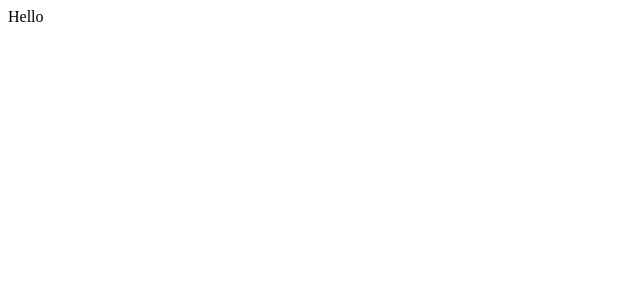
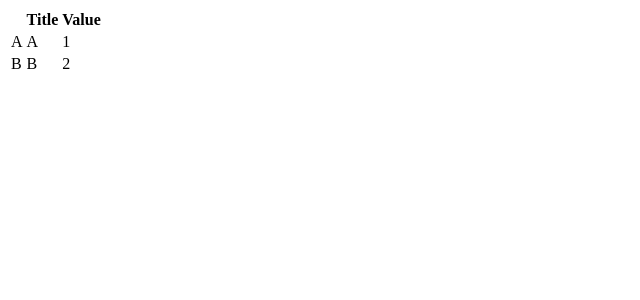
Before and after one commit to chrisdevereux/dashboard, a React app: page / in a window 1280 px wide. Shown: the top 300 px of the page, without its empty margins (0-640 px from the left). Built offline with nearby package versions, Linux system fonts and the light colour scheme; the HTML template or start-up script is replaced by a standard one.

Commit message:
Add TreeView component

```diff
--- a/src/app.tsx
+++ b/src/app.tsx
@@ -1,4 +1,23 @@
 import * as React from 'react'
 import {render} from 'react-dom';
 
-render(<div>Hello</div>, document.getElementById("app"))
+import TreeView, {Column, TreeNode} from './tree_view'
+
+class App extends React.Component<{}, {}> {
+  render() {
+    const data: TreeNode = {
+      renderPrimaryCell: data => data['title'],
+      values: [{title: 'A', val: 1}, {title: 'B', val: 2}],
+      children: {}
+    }
+
+    return (
+      <TreeView data={data}>
+        <Column title='Title' renderCell={data => String(data['title'])}/>
+        <Column title='Value' renderCell={data => String(data['val'])}/>
+      </TreeView>
+    )
+  }
+}
+
+render(<App/>, document.getElementById("app"))
--- /dev/null
+++ b/src/tree_view.tsx
@@ -0,0 +1,109 @@
+import * as React from 'react'
+
+/** TreeView data node **/
+export type TreeNode = {
+  /** Array of row data for this node's immediate children */
+  values: RowData[]
+
+  /** A data node for each disclosed child of this node view */
+  children: {[index: string]: TreeNode}
+
+  /** Function for rendering the primary (leftmost) column cell */
+  renderPrimaryCell: (data: RowData) => React.ReactNode
+}
+
+/** Row data type */
+export type RowData = {[index: string]: RowValue}
+
+/** Row data variant */
+export type RowValue = string|number|Date
+
+
+/** TreeView component **/
+export default class TreeView extends React.Component<TreeViewProps, {}> {
+  render() {
+    const {data, children} = this.props
+
+    return (
+      <table>
+        <thead>
+          <tr>
+            <th/>
+            {children}
+          </tr>
+        </thead>
+        <tbody>
+        {
+          data.values.map((row: RowData, i: number) =>
+            <Row key={String(i)}
+              data={row}
+              columns={children}
+              renderPrimaryCell={data.renderPrimaryCell}
+            />
+          )
+        }
+        </tbody>
+      </table>
+    );
+  }
+}
+
+export type TreeViewProps = {
+  /** Columns are defined as children of the table */
+  children?: React.ReactElement<ColumnProps>,
+
+  /** Root data node */
+  data: TreeNode
+}
+
+
+
+/**
+ * Column in a TreeView.
+ *
+ * Responsible for rendering both the column heading (when mounted as a component),
+ * and, via its renderCell prop, a data cell in the table body.
+ * */
+export class Column extends React.Component<ColumnProps, {}> {
+  render() {
+    return <th>{this.props.title}</th>
+  }
+}
+
+export type ColumnProps = {
+  /** User-displayed column title */
+  title: string,
+
+  /** Given a data row, return the appropriate cell content for the column */
+  renderCell: (data: RowData) => React.ReactNode
+}
+
+
+/** Row in a TreeView **/
+export class Row extends React.Component<RowProps, {}> {
+  render() {
+    return (
+      <tr>
+        <td>{this.props.renderPrimaryCell(this.props.data)}</td>
+        {
+          React.Children.map(this.props.columns, (col: React.ReactElement<ColumnProps>) =>
+            <td>{col.props.renderCell(this.props.data)}</td>
+          )
+        }
+      </tr>
+    )
+  }
+}
+
+type RowProps = {
+  key?: string,
+
+  /** Column elements passed from TreeView */
+  columns: React.ReactElement<ColumnProps>,
+
+  /** Row data */
+  data: RowData,
+
+  /** Primary cell renderer */
+  renderPrimaryCell: (data: RowData) => React.ReactNode
+}
```
Also changed, not shown: test/init.js (added, +3 -0 lines), 2 other files (tests, documents, lock files or other folders).
